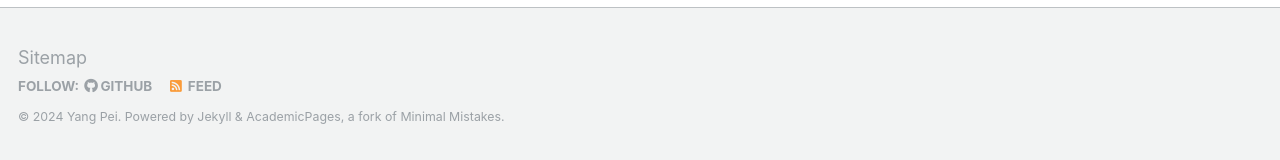
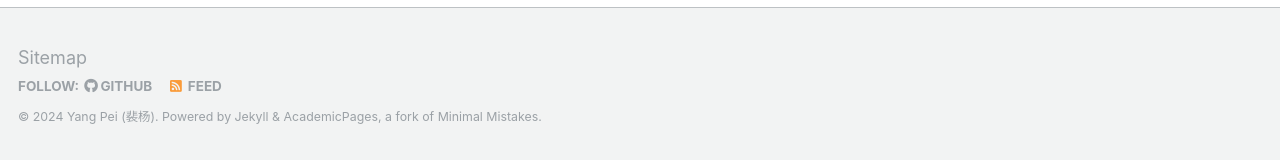
Before and after one commit to ypei1/ypei1.github.io, a Jekyll site: the page built from _pages/talkmap.html, in a window 1280 px wide and 1147 px high. Shown: the part 984-1144 px from the top of the window. Built offline with Jekyll 4.4.1, drawn with Linux system fonts in a browser that asks for light colours; nearby versions of some CDN libraries.

Commit message:
Update _config.yml

```diff
--- a/_config.yml
+++ b/_config.yml
@@ -17,7 +17,7 @@ minimal_mistakes_skin  : "sunrise"  # ,"air""contrast" "aqua", "contrast", "mint
 locale                   : "en-US"
 title                    : "Yang Pei"
 title_separator          : "-"
-name                     : &name "Yang Pei"
+name                     : &name "Yang Pei (裴杨)"
 description              : &description "PhD Candidate in Economics at University of Houston  "
 url                      : https://ypei1.github.io # the base hostname & protocol for your site e.g. "https://mmistakes.github.io"
 baseurl                  : "" # the subpath of your site, e.g. "/blog"
```
